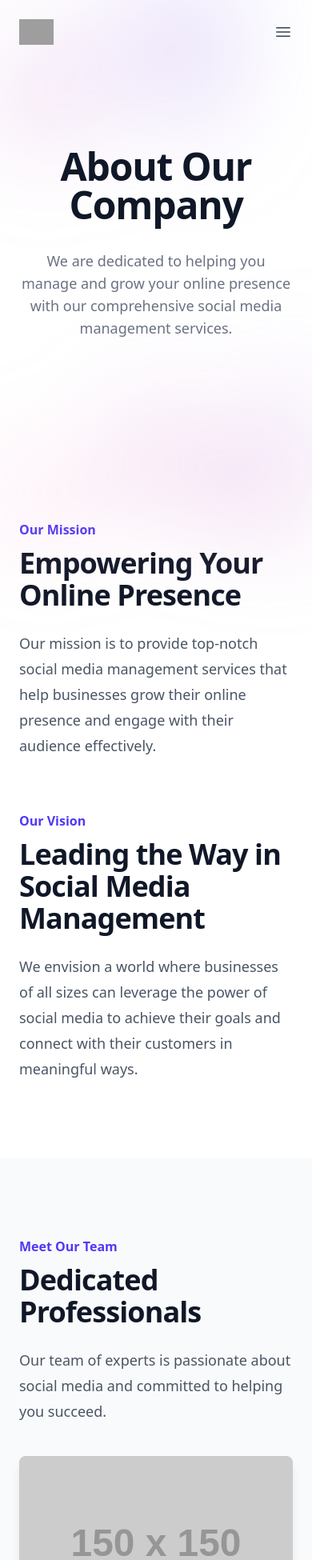
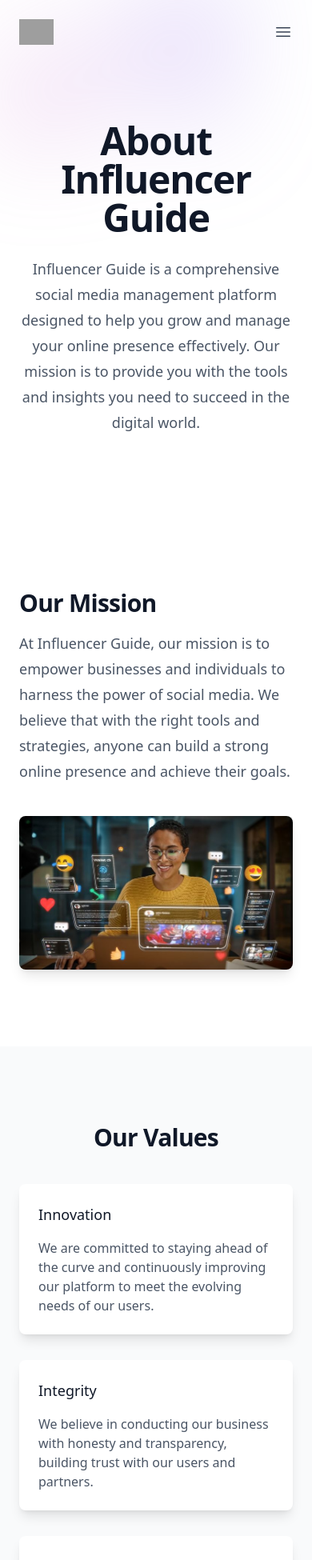
Before and after one commit to praise-cloud/Influence-Guide, a React (Vite) app: page /about in a window 390 px wide. Shown: the top 1950 px of the page at 80% size. Built offline with nearby package versions, Linux system fonts and the light colour scheme; grey boxes are pictures that could not be loaded.

Commit message:
modified the home page

```diff
--- a/src/App.jsx
+++ b/src/App.jsx
@@ -21,11 +21,7 @@
     };
   }, [location]);
 
-  return (
-    <>
-      {loading ? <LoadingScreen /> : <Layout />}
-    </>
-  );
+  return <>{loading ? <LoadingScreen /> : <Layout />}</>;
 };
 
 export default App;
--- a/src/constant/stats.js
+++ b/src/constant/stats.js
@@ -1,4 +1,3 @@
-
 const stats = [
   {
     id: 1,
--- a/src/pages/About.jsx
+++ b/src/pages/About.jsx
@@ -1,15 +1,7 @@
-// import React from "react";
-import {
-  CloudArrowUpIcon,
-  LockClosedIcon,
-  ArrowPathIcon,
-  FingerPrintIcon,
-} from "@heroicons/react/24/outline";
-
+import missionImage from "../assets/images/About Image.jpeg";
 const About = () => {
   return (
     <div>
-      {/* Hero section */}
       <div className="relative isolate px-6 pt-14 lg:px-8">
         <div
           aria-hidden="true"
@@ -20,223 +12,143 @@
               clipPath:
                 "polygon(74.1% 44.1%, 100% 61.6%, 97.5% 26.9%, 85.5% 0.1%, 80.7% 2%, 72.5% 32.5%, 60.2% 62.4%, 52.4% 68.1%, 47.5% 58.3%, 45.2% 34.5%, 27.5% 76.7%, 0.1% 64.9%, 17.9% 100%, 27.6% 76.8%, 76.1% 97.7%, 74.1% 44.1%)",
             }}
-            className="relative left-[calc(50%-11rem)] aspect-1155/678 w-[36.125rem] -translate-x-1/2 rotate-[30deg] bg-linear-to-tr from-[#ff80b5] to-[#9089fc] opacity-30 sm:left-[calc(50%-30rem)] sm:w-[72.1875rem]"
+            className="relative left-[calc(50%-11rem)] aspect-[1155/678] w-[36.125rem] -translate-x-1/2 rotate-[30deg] bg-gradient-to-tr from-[#ff80b5] to-[#9089fc] opacity-30 sm:left-[calc(50%-30rem)] sm:w-[72.1875rem]"
           />
         </div>
-        <div className="mx-auto max-w-2xl py-32 sm:py-48 lg:py-56">
-          <div className="text-center">
-            <h1 className="text-5xl font-semibold tracking-tight text-balance text-gray-900 sm:text-7xl">
-              About Our Company
+        <div className="mx-auto max-w-7xl py-24 sm:py-32 lg:py-40">
+          <h1 className="text-5xl font-bold tracking-tight text-gray-900 sm:text-7xl text-center">
+            About Influencer Guide
           </h1>
-            <p className="mt-8 text-lg font-medium text-pretty text-gray-500 sm:text-xl/8">
-              We are dedicated to helping you manage and grow your online
-              presence with our comprehensive social media management services.
+          <p className="mt-6 text-lg leading-8 text-gray-600 text-center">
+            Influencer Guide is a comprehensive social media management platform
+            designed to help you grow and manage your online presence
+            effectively. Our mission is to provide you with the tools and
+            insights you need to succeed in the digital world.
           </p>
         </div>
       </div>
-        <div
-          aria-hidden="true"
-          className="absolute inset-x-0 top-[calc(100%-13rem)] -z-10 transform-gpu overflow-hidden blur-3xl sm:top-[calc(100%-30rem)]"
-        >
-          <div
-            style={{
-              clipPath:
-                "polygon(74.1% 44.1%, 100% 61.6%, 97.5% 26.9%, 85.5% 0.1%, 80.7% 2%, 72.5% 32.5%, 60.2% 62.4%, 52.4% 68.1%, 47.5% 58.3%, 45.2% 34.5%, 27.5% 76.7%, 0.1% 64.9%, 17.9% 100%, 27.6% 76.8%, 76.1% 97.7%, 74.1% 44.1%)",
-            }}
-            className="relative left-[calc(50%+3rem)] aspect-1155/678 w-[36.125rem] -translate-x-1/2 bg-linear-to-tr from-[#ff80b5] to-[#9089fc] opacity-30 sm:left-[calc(50%+36rem)] sm:w-[72.1875rem]"
-          />
-        </div>
-      </div>
 
-      {/* Mission and Vision */}
+      {/* Our Mission section */}
       <div className="bg-white py-24 sm:py-32">
-        <div className="mx-auto max-w-7xl px-6 lg:px-8">
-          <div className="mx-auto max-w-2xl lg:text-center">
-            <h2 className="text-base/7 font-semibold text-indigo-600">
+        <div className="mx-auto max-w-7xl px-6 lg:px-8 lg:flex lg:items-center lg:justify-between">
+          <div className="lg:w-1/2">
+            <h2 className="text-3xl font-bold tracking-tight text-gray-900 sm:text-4xl">
               Our Mission
             </h2>
-            <p className="mt-2 text-4xl font-semibold tracking-tight text-pretty text-gray-900 sm:text-5xl lg:text-balance">
-              Empowering Your Online Presence
-            </p>
-            <p className="mt-6 text-lg/8 text-gray-600">
-              Our mission is to provide top-notch social media management
-              services that help businesses grow their online presence and
-              engage with their audience effectively.
+            <p className="mt-4 text-lg leading-8 text-gray-600">
+              At Influencer Guide, our mission is to empower businesses and
+              individuals to harness the power of social media. We believe that
+              with the right tools and strategies, anyone can build a strong
+              online presence and achieve their goals.
             </p>
           </div>
-          <div className="mx-auto mt-16 max-w-2xl sm:mt-20 lg:mt-24 lg:max-w-4xl">
-            <h2 className="text-base/7 font-semibold text-indigo-600">
-              Our Vision
-            </h2>
-            <p className="mt-2 text-4xl font-semibold tracking-tight text-pretty text-gray-900 sm:text-5xl lg:text-balance">
-              Leading the Way in Social Media Management
-            </p>
-            <p className="mt-6 text-lg/8 text-gray-600">
-              We envision a world where businesses of all sizes can leverage the
-              power of social media to achieve their goals and connect with
-              their customers in meaningful ways.
-            </p>
+          <div className="mt-10 lg:mt-0 lg:w-1/2 lg:pl-10">
+            <img
+              src={missionImage}
+              alt="Our Mission"
+              className="w-full h-auto rounded-lg shadow-lg object-cover"
+            />
           </div>
         </div>
       </div>
 
-      {/* Our Team */}
+      {/* Our Values section */}
       <div className="bg-gray-50 py-24 sm:py-32">
         <div className="mx-auto max-w-7xl px-6 lg:px-8">
-          <div className="mx-auto max-w-2xl lg:text-center">
-            <h2 className="text-base/7 font-semibold text-indigo-600">
-              Meet Our Team
+          <h2 className="text-center text-3xl font-bold tracking-tight text-gray-900 sm:text-4xl">
+            Our Values
           </h2>
-            <p className="mt-2 text-4xl font-semibold tracking-tight text-pretty text-gray-900 sm:text-5xl lg:text-balance">
-              Dedicated Professionals
-            </p>
-            <p className="mt-6 text-lg/8 text-gray-600">
-              Our team of experts is passionate about social media and committed
-              to helping you succeed.
+          <div className="mt-10 grid gap-8 sm:grid-cols-2 lg:grid-cols-3">
+            <div className="bg-white rounded-lg shadow-lg p-6">
+              <h3 className="text-lg font-medium text-gray-900">Innovation</h3>
+              <p className="mt-4 text-base text-gray-600">
+                We are committed to staying ahead of the curve and continuously
+                improving our platform to meet the evolving needs of our users.
               </p>
             </div>
-          <div className="mt-10 grid gap-8 sm:mt-16 lg:grid-cols-3">
-            {/* Team Member 1 */}
-            <div className="bg-white rounded-lg shadow-lg overflow-hidden">
-              <img
-                className="w-full h-56 object-cover"
-                src="https://via.placeholder.com/150"
-                alt="John Doe"
-              />
-              <div className="p-6">
-                <h3 className="text-lg font-medium text-gray-900">John Doe</h3>
-                <p className="mt-2 text-sm text-gray-600">CEO & Founder</p>
+            <div className="bg-white rounded-lg shadow-lg p-6">
+              <h3 className="text-lg font-medium text-gray-900">Integrity</h3>
               <p className="mt-4 text-base text-gray-600">
-                  John is the visionary behind our company, leading the team
-                  with passion and dedication.
+                We believe in conducting our business with honesty and
+                transparency, building trust with our users and partners.
               </p>
             </div>
-            </div>
-            {/* Team Member 2 */}
-            <div className="bg-white rounded-lg shadow-lg overflow-hidden">
-              <img
-                className="w-full h-56 object-cover"
-                src="https://via.placeholder.com/150"
-                alt="Jane Smith"
-              />
-              <div className="p-6">
+            <div className="bg-white rounded-lg shadow-lg p-6">
               <h3 className="text-lg font-medium text-gray-900">
-                  Jane Smith
+                Customer Success
               </h3>
-                <p className="mt-2 text-sm text-gray-600">
-                  Chief Marketing Officer
-                </p>
               <p className="mt-4 text-base text-gray-600">
-                  Jane is responsible for our marketing strategies and ensuring
-                  our client success.
-                </p>
-              </div>
-            </div>
-            {/* Team Member 3 */}
-            <div className="bg-white rounded-lg shadow-lg overflow-hidden">
-              <img
-                className="w-full h-56 object-cover"
-                src="https://via.placeholder.com/150"
-                alt="Michael Johnson"
-              />
-              <div className="p-6">
-                <h3 className="text-lg font-medium text-gray-900">
-                  Michael Johnson
-                </h3>
-                <p className="mt-2 text-sm text-gray-600">
-                  Head of Development
-                </p>
-                <p className="mt-4 text-base text-gray-600">
-                  Michael leads our development team, ensuring our platform is
-                  cutting-edge and reliable.
+                Our users' success is our success. We are dedicated to providing
+                exceptional support and resources to help you achieve your
+                goals.
               </p>
             </div>
           </div>
         </div>
       </div>
+
+      {/* Our Story section */}
+      <div className="bg-white py-24 sm:py-32">
+        <div className="mx-auto max-w-7xl px-6 lg:px-8">
+          <h2 className="text-center text-3xl font-bold tracking-tight text-gray-900 sm:text-4xl">
+            Our Story
+          </h2>
+          <p className="mt-4 text-center text-lg leading-8 text-gray-600">
+            Influencer Guide was founded with the vision of making social media
+            management accessible and effective for everyone. Our journey began
+            with a small team of passionate individuals who saw the potential of
+            social media to transform businesses and lives. Today, we are proud
+            to serve thousands of users worldwide, helping them navigate the
+            complexities of the digital landscape.
+          </p>
+        </div>
       </div>
 
-      {/* Our Services */}
+      {/* Contact Us section */}
+      <div className="bg-gray-50 py-24 sm:py-32">
+        <div className="mx-auto max-w-7xl px-6 lg:px-8">
+          <h2 className="text-center text-3xl font-bold tracking-tight text-gray-900 sm:text-4xl">
+            Contact Us
+          </h2>
+          <p className="mt-4 text-center text-lg leading-8 text-gray-600">
+            Have questions or need assistance? Our team is here to help. Reach
+            out to us at support@influencerguide.com or call us at (123)
+            456-7890.
+          </p>
+        </div>
+      </div>
+
+      {/* Newsletter Sign-Up section */}
       <div className="bg-white py-24 sm:py-32">
         <div className="mx-auto max-w-7xl px-6 lg:px-8">
-          <div className="mx-auto max-w-2xl lg:text-center">
-            <h2 className="text-base/7 font-semibold text-indigo-600">
-              Our Services
+          <h2 className="text-center text-3xl font-bold tracking-tight text-gray-900 sm:text-4xl">
+            Stay Updated
           </h2>
-            <p className="mt-2 text-4xl font-semibold tracking-tight text-pretty text-gray-900 sm:text-5xl lg:text-balance">
-              Comprehensive Social Media Management
+          <p className="mt-4 text-center text-lg leading-8 text-gray-600">
+            Subscribe to our newsletter to get the latest updates and insights.
           </p>
-            <p className="mt-6 text-lg/8 text-gray-600">
-              We offer a range of services to help you manage and grow your
-              social media presence.
-            </p>
+          <div className="mt-10 flex justify-center">
+            <form className="w-full max-w-md">
+              <div className="flex items-center border-b border-gray-300 py-2">
+                <input
+                  className="appearance-none bg-transparent border-none w-full text-gray-700 mr-3 py-1 px-2 leading-tight focus:outline-none"
+                  type="email"
+                  placeholder="Enter your email"
+                  aria-label="Email"
+                />
+                <button
+                  className="flex-shrink-0 bg-indigo-600 hover:bg-indigo-700 border-indigo-600 hover:border-indigo-700 text-sm border-4 text-white py-1 px-2 rounded"
+                  type="submit"
+                >
+                  Subscribe
+                </button>
               </div>
-          <div className="mx-auto mt-16 max-w-2xl sm:mt-20 lg:mt-24 lg:max-w-4xl">
-            <dl className="grid max-w-xl grid-cols-1 gap-x-8 gap-y-10 lg:max-w-none lg:grid-cols-2 lg:gap-y-16">
-              <div className="relative pl-16">
-                <dt className="text-base/7 font-semibold text-gray-900">
-                  <div className="absolute top-0 left-0 flex size-10 items-center justify-center rounded-lg bg-indigo-600">
-                    <CloudArrowUpIcon
-                      aria-hidden="true"
-                      className="size-6 text-white"
-                    />
-                  </div>
-                  Content Creation
-                </dt>
-                <dd className="mt-2 text-base/7 text-gray-600">
-                  We create engaging content tailored to your brand and
-                  audience.
-                </dd>
-              </div>
-              <div className="relative pl-16">
-                <dt className="text-base/7 font-semibold text-gray-900">
-                  <div className="absolute top-0 left-0 flex size-10 items-center justify-center rounded-lg bg-indigo-600">
-                    <LockClosedIcon
-                      aria-hidden="true"
-                      className="size-6 text-white"
-                    />
-                  </div>
-                  Account Management
-                </dt>
-                <dd className="mt-2 text-base/7 text-gray-600">
-                  We manage your social media accounts to ensure consistent and
-                  effective engagement.
-                </dd>
-              </div>
-              <div className="relative pl-16">
-                <dt className="text-base/7 font-semibold text-gray-900">
-                  <div className="absolute top-0 left-0 flex size-10 items-center justify-center rounded-lg bg-indigo-600">
-                    <ArrowPathIcon
-                      aria-hidden="true"
-                      className="size-6 text-white"
-                    />
-                  </div>
-                  Analytics and Reporting
-                </dt>
-                <dd className="mt-2 text-base/7 text-gray-600">
-                  We provide detailed analytics and reports to track your social
-                  media performance.
-                </dd>
-              </div>
-              <div className="relative pl-16">
-                <dt className="text-base/7 font-semibold text-gray-900">
-                  <div className="absolute top-0 left-0 flex size-10 items-center justify-center rounded-lg bg-indigo-600">
-                    <FingerPrintIcon
-                      aria-hidden="true"
-                      className="size-6 text-white"
-                    />
-                  </div>
-                  Strategy Development
-                </dt>
-                <dd className="mt-2 text-base/7 text-gray-600">
-                  We develop customized social media strategies to help you
-                  achieve your goals.
-                </dd>
-              </div>
-            </dl>
+            </form>
           </div>
         </div>
       </div>
+
+      {/* <Footer /> */}
     </div>
   );
 };
```
Also changed, not shown: src/components/Footer.jsx (+16 -4 lines), src/components/LoginModal.jsx (+8 -2 lines), src/components/SignUpModal.jsx (+12 -3 lines), src/pages/Blog.jsx (+14 -5 lines), src/pages/Contact.jsx (+12 -3 lines), src/pages/Home.jsx (+123 -24 lines), src/pages/Login.jsx (+8 -2 lines), src/assets/images/About Image.jpeg (added), src/assets/images/Bento grid v2_0.jpeg (added), src/constant/blogs.js (line endings or trailing spaces). Lines whose indentation alone changed are shown as unchanged.
